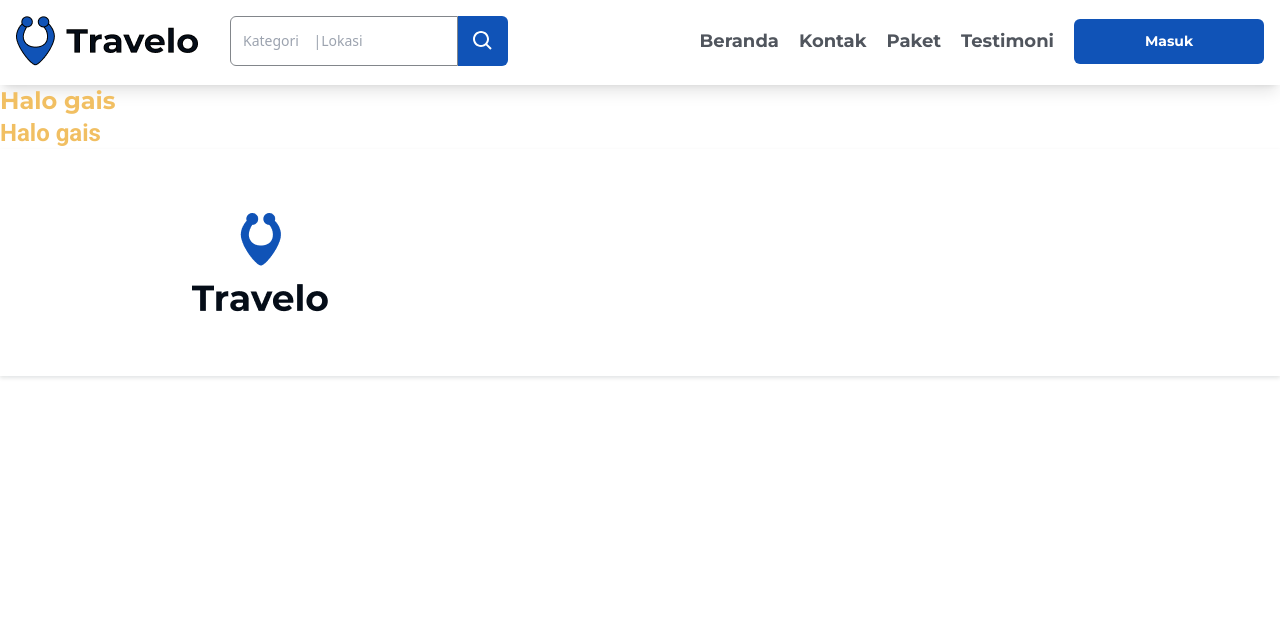
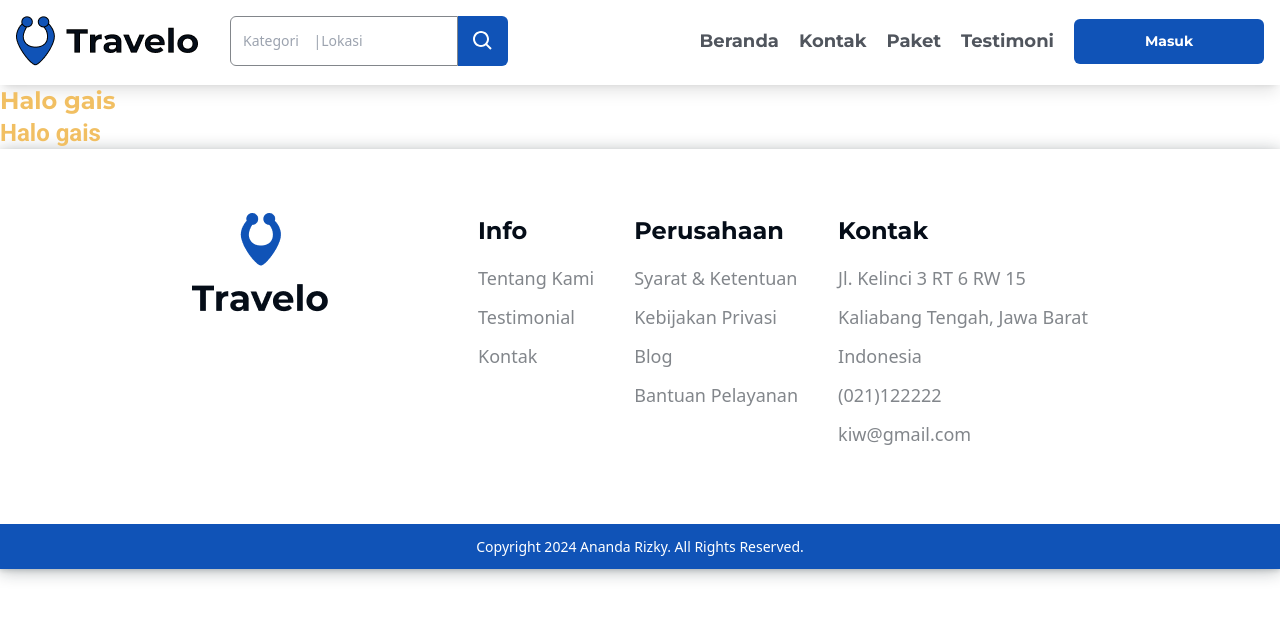
Before and after one commit to andrky/travelo-frontend, a Next.js app: page / in a window 1280 px wide. Shown: the top 618 px of the page. Built offline with nearby package versions, Linux system fonts and the light colour scheme.

Commit message:
footerInfo component

```diff
--- a/app/components/Footer/Footer.module.css
+++ b/app/components/Footer/Footer.module.css
@@ -1,3 +1,3 @@
 .footer {
-	box-shadow: rgba(14, 30, 37, 0.12) 0px 2px 4px 0px, rgba(14, 30, 37,-0.32) 0px 2px 16px 0px;
+	box-shadow: rgba(14, 30, 37, 0.12) 0px 2px 4px 0px, rgba(14, 30, 37,0.32) 0px 2px 16px 0px;
 }
--- /dev/null
+++ b/app/components/Footer/FooterInfo/footerInfo.tsx
@@ -0,0 +1,35 @@
+import Link from 'next/link';
+
+type Props = {
+	title: string;
+	content: Content[] | string[];
+};
+
+type Content = {
+	label: string;
+	href: string;
+};
+
+const FooterInfo = ({ title, content }: Props) => {
+	return (
+		<div className="flex flex-col">
+			<h2 className="text-gray-100 font-mont font-bold text-heading-3 mb-4">{title}</h2>
+			{content.map((item: Content | string, index: number) => {
+				if (typeof item !== 'string') {
+					return (
+						<Link href={item.href} key={index}>
+							<p className="text-heading-4 text-gray-50 mb-3">{item.label}</p>
+						</Link>
+					);
+				}
+				return (
+					<p className="text-heading-4 text-gray-50 mb-3" key={index}>
+						{item}
+					</p>
+				);
+			})}
+		</div>
+	);
+};
+
+export default FooterInfo;
--- a/app/components/Footer/footer.tsx
+++ b/app/components/Footer/footer.tsx
@@ -1,5 +1,5 @@
-
 import Container from '../Container/layout';
+import FooterInfo from './FooterInfo/footerInfo';
 
 import Image from 'next/image';
 import styles from '../Footer/Footer.module.css';
@@ -7,21 +7,70 @@ import styles from '../Footer/Footer.module.css';
 import traveloLogo from '../../../public/assets/travelo-logo-footer.png';
 
 const Footer = () => {
-	return <footer className={styles.footer}>
-    <Container size='lg'>
-      <div className='flex bg-white p-16'>
-        <figure>
-          <Image
-            src={traveloLogo}
-            alt='Travelo Logo'
-            placeholder='blur'
-            height='98'
-            width='136'
-          />
-        </figure>
-      </div>
-    </Container>
-  </footer>;
+	return (
+		<footer className={styles.footer}>
+			<Container size="lg">
+				<div className="flex bg-white p-16">
+					<figure>
+						<Image src={traveloLogo} alt="Travelo Logo" placeholder="blur" height="98" width="136" />
+					</figure>
+					<div className="flex flex-1 justify-between ml-[150px]">
+						<FooterInfo
+							title="Info"
+							content={[
+								{
+									label: 'Tentang Kami',
+									href: '/',
+								},
+								{
+									label: 'Testimonial',
+									href: '/',
+								},
+								{
+									label: 'Kontak',
+									href: '/',
+								},
+							]}
+						/>
+						<FooterInfo
+							title="Perusahaan"
+							content={[
+								{
+									label: 'Syarat & Ketentuan',
+									href: '/',
+								},
+								{
+									label: 'Kebijakan Privasi',
+									href: '/',
+								},
+								{
+									label: 'Blog',
+									href: '/',
+								},
+								{
+									label: 'Bantuan Pelayanan',
+									href: '/',
+								},
+							]}
+						/>
+						<FooterInfo
+							title="Kontak"
+							content={[
+                'Jl. Kelinci 3 RT 6 RW 15',
+                'Kaliabang Tengah, Jawa Barat',
+                'Indonesia',
+                '(021)122222',
+                'kiw@gmail.com'
+              ]}
+						/>
+					</div>
+				</div>
+			</Container>
+			<div className="bg-blue-100 p-3">
+				<p className="text-heading-5 text-white text-bold text-center">Copyright 2024 Ananda Rizky. All Rights Reserved.</p>
+			</div>
+		</footer>
+	);
 };
 
 export default Footer;
```
